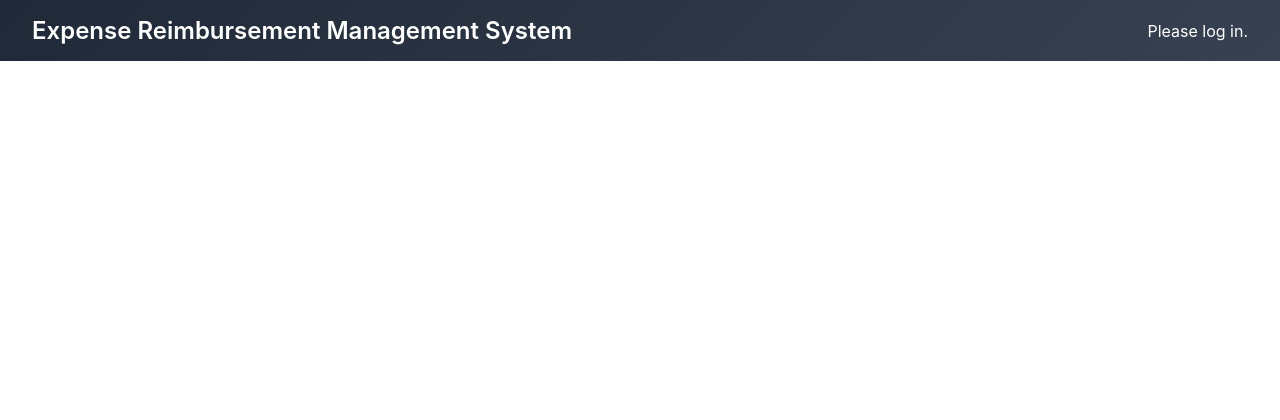
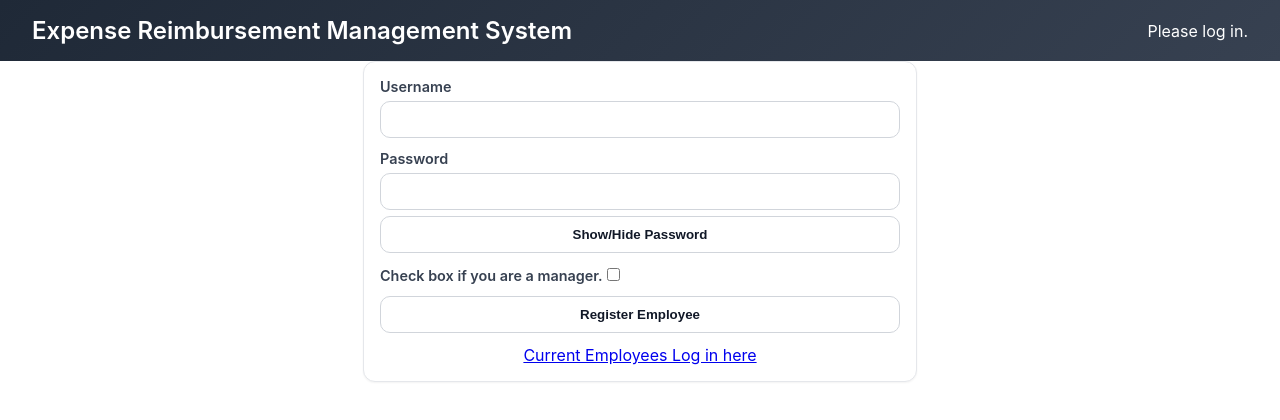
Before and after one commit to pham022/Revature-Project-1, a React (Create React App) app in the folder project-01-frontend/: page /register in a window 1280 px wide. Shown: the top 420 px of the page. Built offline with nearby package versions, Linux system fonts and the light colour scheme.

Commit message:
added register and improved ui

```diff
--- a/project-01-frontend/src/App.tsx
+++ b/project-01-frontend/src/App.tsx
@@ -4,6 +4,7 @@ import Navbar from './components/NavBar';
 import Login from './components/auth/Login';
 import Tickets from './components/tickets/Ticket';
 import AuthProvider from './components/auth/AuthProvider';
+import Register from './components/auth/Register';
 
 function App() {
   return (
@@ -11,8 +12,10 @@ function App() {
     <AuthProvider>
       <Navbar/>
       <Routes>
+        <Route path="/" element={<Login/>}/>
         <Route path="/login" element={<Login/>}/>
-        <Route path="/employees" element={<Tickets/>} />
+        <Route path="/employees" element={<Tickets/>}/>
+        <Route path="/register" element={<Register/>}/>
       </Routes>
       </AuthProvider>
     </BrowserRouter>
--- a/project-01-frontend/src/components/Item.module.css
+++ b/project-01-frontend/src/components/Item.module.css
@@ -54,6 +54,20 @@
   margin-top: 6px;
 }
 
+.smallbtn {
+  width: 40%;
+  border-radius: 10px;
+  border: 1px solid #d1d5db;
+  background: #ffffff;
+  color: #111827;
+  font-weight: 600;
+  cursor: pointer;
+}
+
+.smallbtn:hover {
+  background: #f9fafb;
+}
+
 .button {
   padding: 10px 12px;
   border-radius: 10px;
--- a/project-01-frontend/src/components/auth/AuthProvider.tsx
+++ b/project-01-frontend/src/components/auth/AuthProvider.tsx
@@ -12,8 +12,6 @@ export default function AuthProvider({children}: {children : React.ReactNode}) {
 
     const login = async (username:string, password:string) => {
 
-        console.log("username: " + username);
-        console.log("passowrd: " + password);
         try {
             let response = await axios.post(`${base_url}/login`, {username, password});
             setUser(response.data);
@@ -24,14 +22,28 @@ export default function AuthProvider({children}: {children : React.ReactNode}) {
         }
     }
 
+    const register = async (username:string, password:string, isManager:boolean) => {
+
+        try {
+            let response = await axios.post(`${base_url}/register`, {username, password, isManager});
+            setUser(response.data);
+            navigate('/employees');
+        } catch(error) {
+            console.error(error);
+            alert("Registration attempt failed!");
+        }
+    }
+
     const logout = () => {
         setUser(null);
+        navigate('/login');
     }
 
     const value: AuthContextValue = {
         user,
         login,
-        logout
+        logout,
+        register
     }
 
     return (
--- a/project-01-frontend/src/components/auth/Login.tsx
+++ b/project-01-frontend/src/components/auth/Login.tsx
@@ -22,22 +22,32 @@ export default function Login() {
     login(loginFormData.username, loginFormData.password);
   }
 
+  function showHide() {
+    var x = document.getElementById("password") as HTMLInputElement;
+    if (x.type === "password") {
+      x.type = "text";
+    } else {
+      x.type = "password";
+    }
+  }
+
   return (
     <div className={styles.wrapper}>
       <form className={styles.form} onSubmit = {onSubmitHandler}>
         <div className={styles.field}>
           <label className={styles.label}>Username</label>
-          <input className={styles.input} id = "username" value = {loginFormData.username} onChange = {onChangeHandler} name = 'username'/>
+          <input className={styles.button} id = "username" value = {loginFormData.username} onChange = {onChangeHandler} name = 'username'/>
         </div>
         <div className={styles.field}>
           <label className={styles.label}>Password</label>
-          <input className={styles.input} id = "password" value = {loginFormData.password} onChange = {onChangeHandler} name = 'password'/>
+          <input className={styles.button} type="password" id="password" value={loginFormData.password} onChange={onChangeHandler} name='password'/>
+          <button className={styles.button} type="button" onClick={showHide}>Show/Hide Password</button>
         </div>
         <div className={styles.field}>
           <button className={styles.button} type='submit'>Log In</button>
         </div>
         <div className={styles.field}>
-          <Link to='/register'>Register an Account Here</Link>
+          <Link to='/register'><center>Register a new Employee Account here</center></Link>
         </div>
       </form>
     </div>
--- a/project-01-frontend/src/components/auth/Register.tsx
+++ b/project-01-frontend/src/components/auth/Register.tsx
@@ -1,9 +1,71 @@
-import React from "react";
+import React, { useState, ChangeEvent } from "react";
+import styles from './../Item.module.css';
+import EmployeeItem from "../EmployeeItem";
+import { Employee, RegisterFormData } from "../../types/Employee";
+import { useAuth } from "./useAuth";
+import { Link } from "react-router-dom";
 
 export default function Register() {
 
+    const [registerFormData, setRegisterFormData] = useState<RegisterFormData>({username: '', password: '', isManager: false})
+
+    const {register} = useAuth();
+
+    const onChangeHandler = (event: React.ChangeEvent<HTMLInputElement>) => {
+        setRegisterFormData({
+          ...registerFormData,
+          [event.target.name]: event.target.value
+        })
+      }
+
+    const onSubmitHandler = (event: React.FormEvent<HTMLFormElement>) => {
+        event.preventDefault();
+        console.log(registerFormData);
+        register(registerFormData.username, registerFormData.password, registerFormData.isManager);
+    }
+
+    function showHide() {
+        var x = document.getElementById("password") as HTMLInputElement;
+        if (x.type === "password") {
+            x.type = "text";
+        } else {
+            x.type = "password";
+        }
+    }
+
+    const handleCheckbox = (event: React.ChangeEvent<HTMLInputElement>) => {
+        console.log('checked: ' + event.target.checked);
+        setRegisterFormData({
+            ...registerFormData,
+            isManager: event.target.checked
+        })
+    }
+
     return (
-        <div>Register</div>
+        <div className={styles.wrapper}>
+            <form className={styles.form} onSubmit = {onSubmitHandler}>
+                <div className={styles.field}>
+                    <label className={styles.label}>Username</label>
+                    <input className={styles.button} id = "username" value = {registerFormData.username} onChange = {onChangeHandler} name = 'username'/>
+                </div>
+                <div className={styles.field}>
+                    <label className={styles.label}>Password</label>
+                    <input className={styles.button} type="password" id="password" value={registerFormData.password} onChange={onChangeHandler} name='password'/>
+                    <button className={styles.button} type="button" onClick={showHide}>Show/Hide Password</button>
+                </div>
+                <div className={styles.field}>
+                    <label className={styles.label}>Check box if you are a manager.
+                        <input type='checkbox' id='isManager' onChange={handleCheckbox} name='isManager'/>
+                    </label>
+                </div>
+                <div className={styles.field}>
+                    <button className={styles.button} type='submit'>Register Employee</button>
+                </div>
+                <div className={styles.field}>
+                    <Link to='/login'><center>Current Employees Log in here</center></Link>
+                </div>
+            </form>
+        </div>
     )
 
 }
--- a/project-01-frontend/src/types/Employee.ts
+++ b/project-01-frontend/src/types/Employee.ts
@@ -12,10 +12,17 @@ export interface LoginFormData {
     password: string;
 }
 
+export interface RegisterFormData {
+    username: string;
+    password: string;
+    isManager: boolean;
+}
+
 export type AuthContextValue = {
     user: Employee | null;
     login: (username: string, password: string) => Promise<void>;
     logout: () => void;
+    register: (username: string, password: string, isManager: boolean) => Promise<void>;
 }
 
 export const AuthContext = createContext<AuthContextValue | null> (null);
```
Also changed, not shown: project-01-frontend/src/components/EmployeeItem.tsx (+9 -0 lines).
